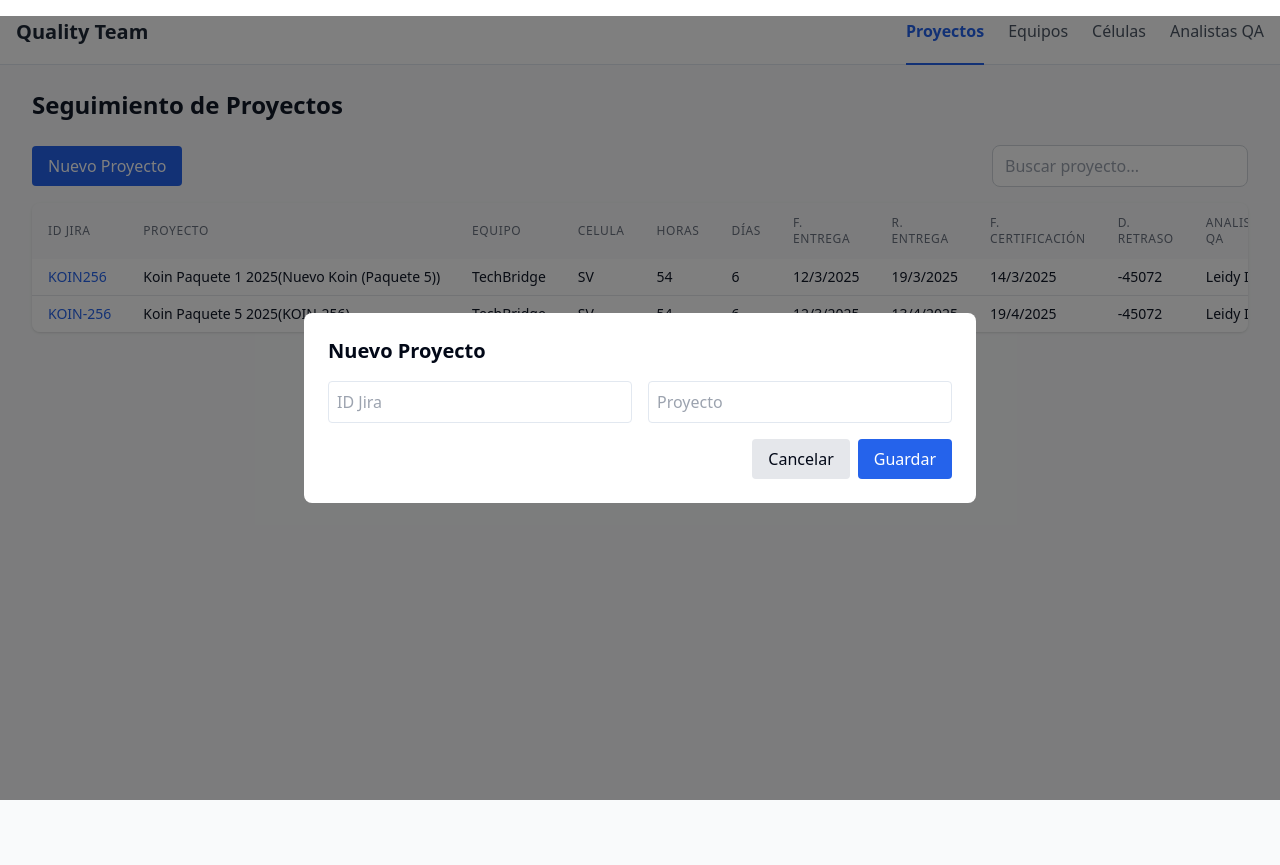
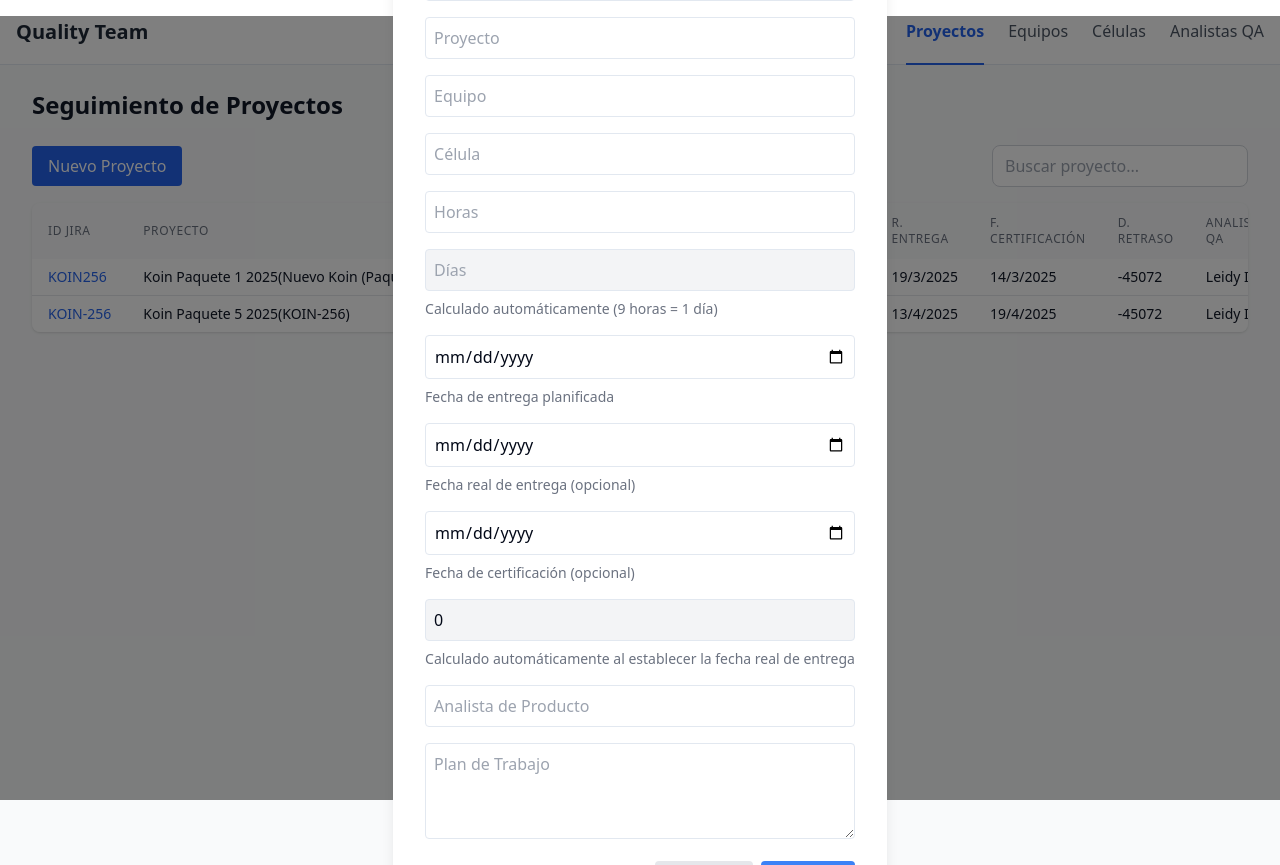
Before and after one commit to sergio129/quality-team-demo, a Next.js app: page /proyectos in a window 1280 px wide. Both pictures are taken after a click on the button "Nuevo Proyecto". Built offline with nearby package versions, Linux system fonts and the light colour scheme.

Commit message:
inicial 8

```diff
--- a/src/components/ProjectTable.tsx
+++ b/src/components/ProjectTable.tsx
@@ -2,6 +2,8 @@
 
 import { Project } from '@/models/Project';
 import { useState, useEffect } from 'react';
+
+const HOURS_PER_DAY = 9;
 
 export default function ProjectTable() {
     const [projects, setProjects] = useState<Project[]>([]);
@@ -13,6 +15,30 @@ export default function ProjectTable() {
     useEffect(() => {
         loadProjects();
     }, []);
+
+    // Calculate days when hours change
+    useEffect(() => {
+        if (newProject.horas) {
+            setNewProject(prev => ({
+                ...prev,
+                dias: Math.ceil(prev.horas! / HOURS_PER_DAY)
+            }));
+        }
+    }, [newProject.horas]);
+
+    // Calculate delay days when dates change
+    useEffect(() => {
+        if (newProject.fechaEntrega && newProject.fechaRealEntrega) {
+            const entrega = new Date(newProject.fechaEntrega);
+            const realEntrega = new Date(newProject.fechaRealEntrega);
+            const diffTime = realEntrega.getTime() - entrega.getTime();
+            const diffDays = Math.ceil(diffTime / (1000 * 60 * 60 * 24));
+            setNewProject(prev => ({
+                ...prev,
+                diasRetraso: Math.max(0, diffDays)
+            }));
+        }
+    }, [newProject.fechaEntrega, newProject.fechaRealEntrega]);
 
     async function loadProjects() {
         const response = await fetch('/api/projects');
@@ -88,42 +114,166 @@ export default function ProjectTable() {
 
             {showForm && (
                 <div className="fixed inset-0 bg-black bg-opacity-50 flex items-center justify-center p-4">
-                    <div className="bg-white rounded-lg p-6 max-w-2xl w-full">
-                        <h2 className="text-xl font-bold mb-4">
-                            {editingProject ? 'Editar Proyecto' : 'Nuevo Proyecto'}
-                        </h2>
+                    <div className="bg-white p-8 rounded-lg shadow-lg space-y-4">
+                        <h2 className="text-xl font-bold mb-4">{editingProject ? 'Editar Proyecto' : 'Nuevo Proyecto'}</h2>
                         <form onSubmit={(e) => {
                             e.preventDefault();
                             handleSave(newProject as Project);
-                        }}>
-                            <div className="grid grid-cols-2 gap-4">
+                        }} className="space-y-4">
+                            {/* ID Jira */}
+                            <div className="space-y-2">
                                 <input
                                     placeholder="ID Jira"
-                                    className="border p-2 rounded"
+                                    className="border p-2 rounded w-full"
                                     value={newProject.idJira || ''}
-                                    onChange={e => setNewProject({...newProject, idJira: e.target.value})}
+                                    onChange={(e) => setNewProject({ ...newProject, idJira: e.target.value })}
+                                    required
                                 />
+                            </div>
+
+                            {/* Proyecto */}
+                            <div className="space-y-2">
                                 <input
                                     placeholder="Proyecto"
-                                    className="border p-2 rounded"
+                                    className="border p-2 rounded w-full"
                                     value={newProject.proyecto || ''}
-                                    onChange={e => setNewProject({...newProject, proyecto: e.target.value})}
+                                    onChange={(e) => setNewProject({ ...newProject, proyecto: e.target.value })}
+                                    required
                                 />
-                                {/* Añade más campos según necesites */}
                             </div>
-                            <div className="flex justify-end gap-2 mt-4">
+
+                            {/* Equipo */}
+                            <div className="space-y-2">
+                                <input
+                                    placeholder="Equipo"
+                                    className="border p-2 rounded w-full"
+                                    value={newProject.equipo || ''}
+                                    onChange={(e) => setNewProject({ ...newProject, equipo: e.target.value })}
+                                    required
+                                />
+                            </div>
+
+                            {/* Célula */}
+                            <div className="space-y-2">
+                                <input
+                                    placeholder="Célula"
+                                    className="border p-2 rounded w-full"
+                                    value={newProject.celula || ''}
+                                    onChange={(e) => setNewProject({ ...newProject, celula: e.target.value })}
+                                    required
+                                />
+                            </div>
+
+                            {/* Horas */}
+                            <div className="space-y-2">
+                                <input
+                                    type="number"
+                                    placeholder="Horas"
+                                    className="border p-2 rounded w-full"
+                                    value={newProject.horas || ''}
+                                    onChange={(e) => setNewProject({ ...newProject, horas: parseInt(e.target.value) })}
+                                    min="1"
+                                    required
+                                />
+                            </div>
+
+                            {/* Días (calculado automáticamente) */}
+                            <div className="space-y-2">
+                                <input
+                                    type="number"
+                                    placeholder="Días"
+                                    className="border p-2 rounded w-full bg-gray-100"
+                                    value={newProject.dias || ''}
+                                    readOnly
+                                />
+                                <p className="text-sm text-gray-500">Calculado automáticamente (9 horas = 1 día)</p>
+                            </div>
+
+                            {/* Fecha Entrega */}
+                            <div className="space-y-2">
+                                <input
+                                    type="date"
+                                    className="border p-2 rounded w-full"
+                                    value={newProject.fechaEntrega ? new Date(newProject.fechaEntrega).toISOString().split('T')[0] : ''}
+                                    onChange={(e) => setNewProject({ ...newProject, fechaEntrega: new Date(e.target.value) })}
+                                    required
+                                />
+                                <p className="text-sm text-gray-500">Fecha de entrega planificada</p>
+                            </div>
+
+                            {/* Fecha Real Entrega */}
+                            <div className="space-y-2">
+                                <input
+                                    type="date"
+                                    className="border p-2 rounded w-full"
+                                    value={newProject.fechaRealEntrega ? new Date(newProject.fechaRealEntrega).toISOString().split('T')[0] : ''}
+                                    onChange={(e) => setNewProject({ ...newProject, fechaRealEntrega: new Date(e.target.value) })}
+                                />
+                                <p className="text-sm text-gray-500">Fecha real de entrega (opcional)</p>
+                            </div>
+
+                            {/* Fecha Certificación */}
+                            <div className="space-y-2">
+                                <input
+                                    type="date"
+                                    className="border p-2 rounded w-full"
+                                    value={newProject.fechaCertificacion ? new Date(newProject.fechaCertificacion).toISOString().split('T')[0] : ''}
+                                    onChange={(e) => setNewProject({ ...newProject, fechaCertificacion: new Date(e.target.value) })}
+                                />
+                                <p className="text-sm text-gray-500">Fecha de certificación (opcional)</p>
+                            </div>
+
+                            {/* Días de Retraso (calculado automáticamente) */}
+                            <div className="space-y-2">
+                                <input
+                                    type="number"
+                                    placeholder="Días de Retraso"
+                                    className="border p-2 rounded w-full bg-gray-100"
+                                    value={newProject.diasRetraso || 0}
+                                    readOnly
+                                />
+                                <p className="text-sm text-gray-500">Calculado automáticamente al establecer la fecha real de entrega</p>
+                            </div>
+
+                            {/* Analista Producto */}
+                            <div className="space-y-2">
+                                <input
+                                    placeholder="Analista de Producto"
+                                    className="border p-2 rounded w-full"
+                                    value={newProject.analistaProducto || ''}
+                                    onChange={(e) => setNewProject({ ...newProject, analistaProducto: e.target.value })}
+                                    required
+                                />
+                            </div>
+
+                            {/* Plan de Trabajo */}
+                            <div className="space-y-2">
+                                <textarea
+                                    placeholder="Plan de Trabajo"
+                                    className="border p-2 rounded w-full h-24"
+                                    value={newProject.planTrabajo || ''}
+                                    onChange={(e) => setNewProject({ ...newProject, planTrabajo: e.target.value })}
+                                    required
+                                />
+                            </div>
+
+                            <div className="flex justify-end space-x-2">
                                 <button
                                     type="button"
-                                    className="px-4 py-2 bg-gray-200 rounded"
-                                    onClick={() => setShowForm(false)}
+                                    onClick={() => {
+                                        setShowForm(false);
+                                        setEditingProject(null);
+                                        setNewProject({});
+                                    }}
+                                    className="px-4 py-2 bg-gray-200 rounded hover:bg-gray-300"
                                 >
                                     Cancelar
                                 </button>
                                 <button
                                     type="submit"
-                                    className="px-4 py-2 bg-blue-600 text-white rounded"
+                                    className="px-4 py-2 bg-blue-500 text-white rounded hover:bg-blue-600"
                                 >
-                                    Guardar
+                                    {editingProject ? 'Actualizar' : 'Guardar'}
                                 </button>
                             </div>
                         </form>
```
